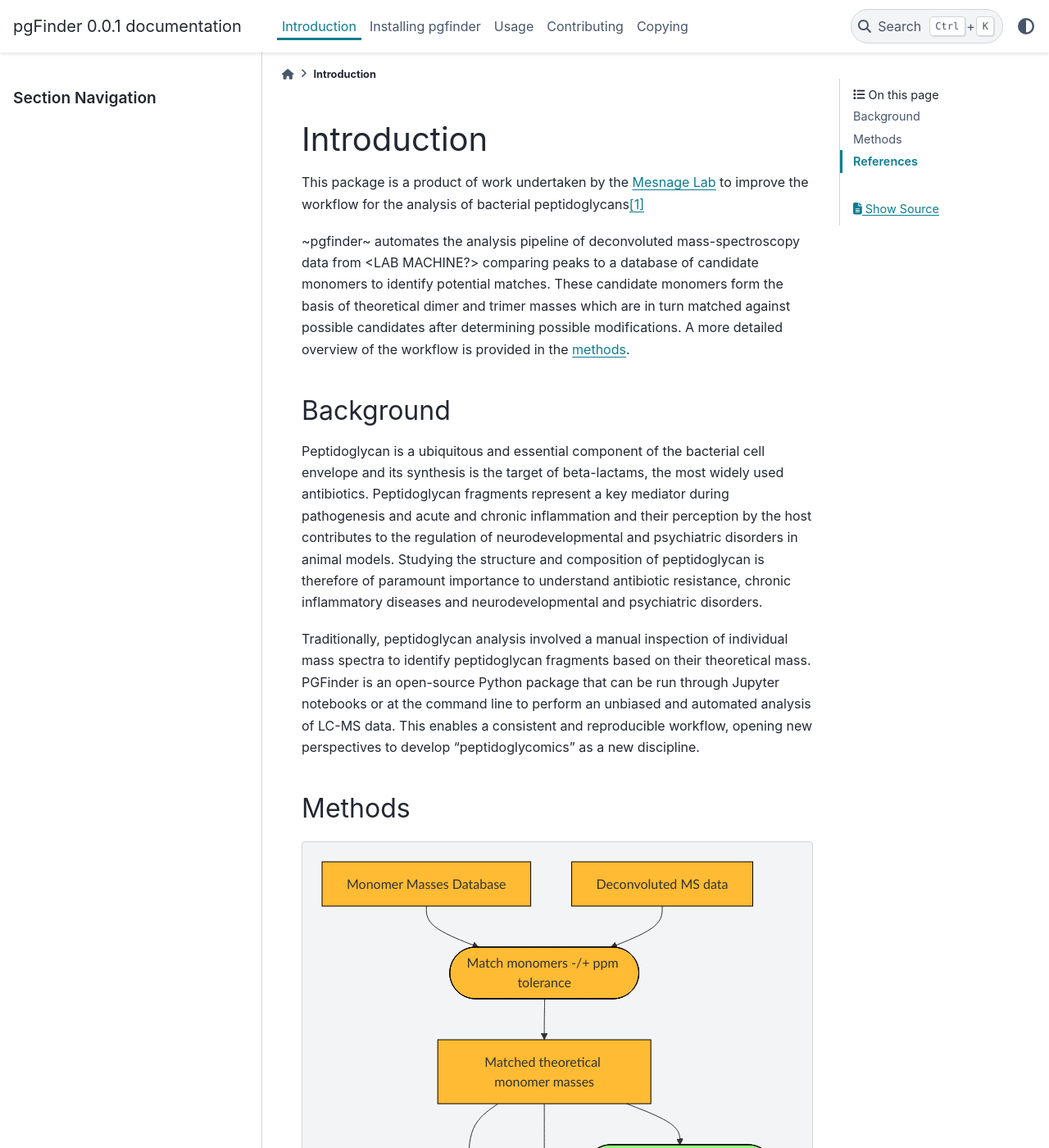
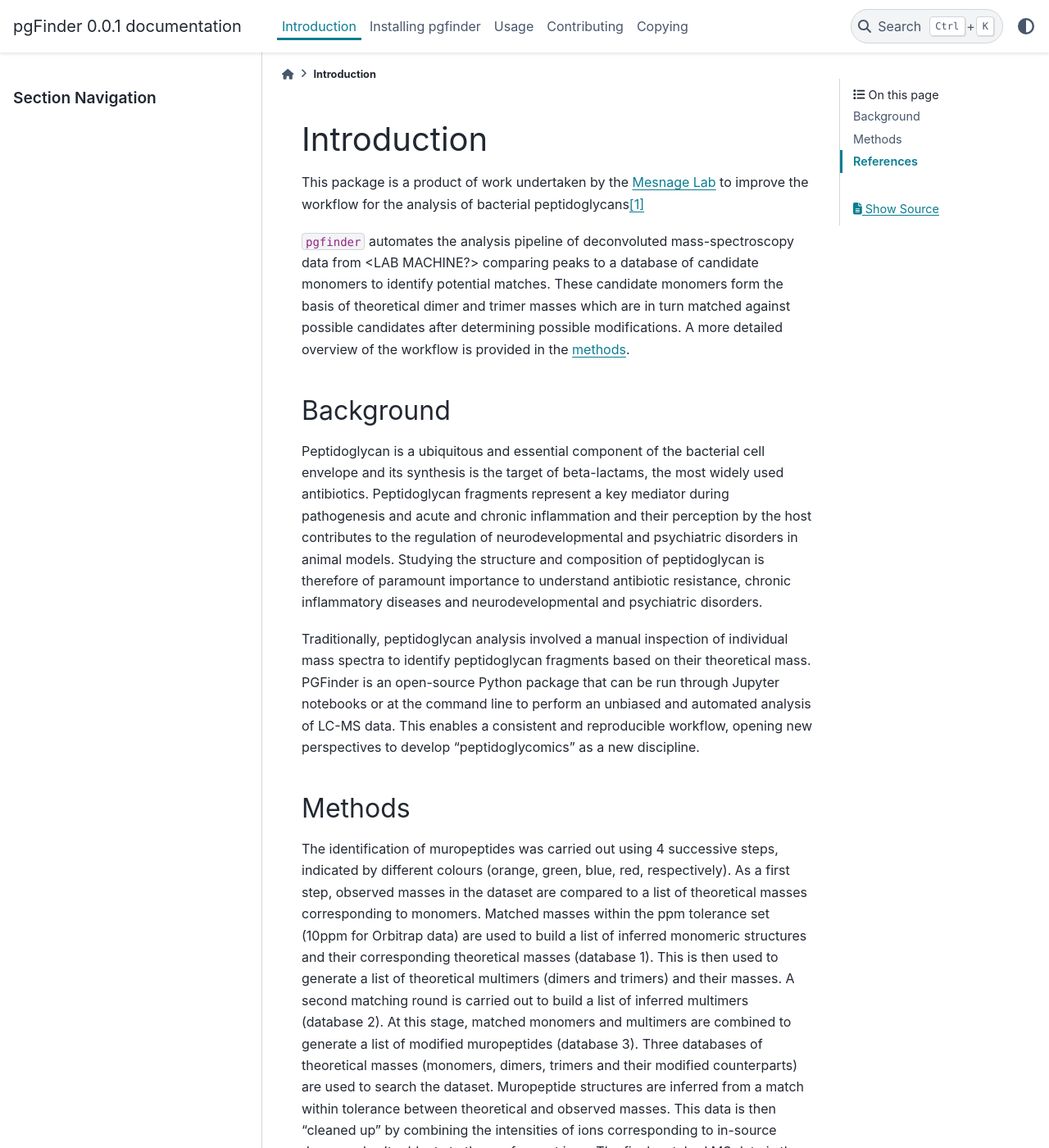
Before and after one commit to Mesnage-Org/pgfinder, a Sphinx documentation site: the page built from docs/introduction.md, in a window 1280 px wide and 1400 px high. Shown: the whole window at 82% size. Built offline with Sphinx 7.4.7 and the PyData theme 0.15.4, drawn with Linux system fonts in a browser that asks for light colours; pages that are not in the unit, such as notebooks, are missing from menus; some of the changed text lies outside the part shown.

Commit message:
105 | Adding text to Methods section and tweaking diagram colours.

````diff
--- a/docs/introduction.md
+++ b/docs/introduction.md
@@ -3,7 +3,7 @@
 This package is a product of work undertaken by the [Mesnage Lab](https://mesnagelab.weebly.com/) to improve the
 workflow for the analysis of bacterial peptidoglycans[[1]](#1)
 
-~pgfinder~ automates the analysis pipeline of deconvoluted mass-spectroscopy data from <LAB MACHINE?> comparing peaks to
+`pgfinder` automates the analysis pipeline of deconvoluted mass-spectroscopy data from <LAB MACHINE?> comparing peaks to
 a database of candidate monomers to identify potential matches. These candidate monomers form the basis of theoretical
 dimer and trimer masses which are in turn matched against possible candidates after determining possible
 modifications. A more detailed overview of the workflow is provided in the [methods](#methods).
@@ -24,40 +24,52 @@
 
 ## Methods
 
+The identification of muropeptides was carried out using 4 successive steps, indicated by different colours (orange,
+green, blue, red, respectively). As a first step, observed masses in the dataset are compared to a list of theoretical
+masses corresponding to monomers. Matched masses within the ppm tolerance set (10ppm for Orbitrap data) are used to
+build a list of inferred monomeric structures and their corresponding theoretical masses (database 1). This is then used
+to generate a list of theoretical multimers (dimers and trimers) and their masses. A second matching round is carried
+out to build a list of inferred multimers (database 2). At this stage, matched monomers and multimers are combined to
+generate a list of modified muropeptides (database 3). Three databases of theoretical masses (monomers, dimers, trimers
+and their modified counterparts) are used to search the dataset. Muropeptide structures are inferred from a match within
+tolerance between theoretical and observed masses. This data is then “cleaned up” by combining the intensities of ions
+corresponding to in-source decay and salt adducts to those of parent ions. The final matched MS data is then written to
+a .csv file.
+
 ```{mermaid}
 graph TD;
 
     A[Monomer Masses Database] --> C[Match monomers]
     B[Deconvoluted MS data] --> C([Match monomers -/+ ppm tolerance])
-    C --> D[Matched theoretical monomer masses]
+    C --> D[DATABASE 1 Matched theoretical monomer masses]
     D --> E([Calculate dimer & trimer masses])
     D --> I([Calculate modified monomers, dimers & trimers])
     D --> K([Match & annotate MS data -/+ ppm tolerance])
-    E --> F[Theoretical dimer & trimer masses library]
+    E --> F[DATABASE 2 Theoretical dimer & trimer masses library]
     F --> G([Match dimers & trimers -/+ ppm tolerance])
     G --> H[Matched theoretical dimers & trimers masses]
     H --> I
-    I --> J[Theoertical modified monomers, dimers & trimers masses library]
+    I --> J[DATABASE 3 Theoertical modified monomers, dimers & trimers masses library]
     J --> K
     K --> L[Raw matched MS data]
     L --> M([Consolidate in source decay products + salt adducts])
     M --> N[Processed MS data]
     N --> O([Write to CSV file])
-    style A fill:#FFBB33,stroke:#000000
-    style B fill:#FFBB33,stroke:#000000
-    style C fill:#FFBB33,stroke:#000000
-    style D fill:#FFBB33,stroke:#000000
-    style E fill:#95FF80,stroke:#000000
-    style F fill:#95FF80,stroke:#000000
-    style G fill:#95FF80,stroke:#000000
-    style H fill:#95FF80,stroke:#000000
-    style I fill:#33BBFF,stroke:#000000
-    style J fill:#33BBFF,stroke:#000000
-    style K fill:#FF6666,stroke:#000000
-    style L fill:#FF6666,stroke:#000000
-    style M fill:#FF6666,stroke:#000000
-    style N fill:#FF6666,stroke:#000000
-    style O fill:#FF6666,stroke:#000000
+    style A fill:#FFBB33
+    style B fill:#FFBB33
+    style C fill:#FFBB33
+    style D fill:#FFBB33
+    style E fill:#95FF80
+    style F fill:#95FF80
+    style G fill:#95FF80
+    style H fill:#95FF80
+    style I fill:#FF6666
+    style J fill:#FF6666
+    style K fill:#33BBFF
+    style L fill:#33BBFF
+    style M fill:#33BBFF
+    style N fill:#33BBFF
+    style O fill:#33BBFF
 ```
 
 
````
